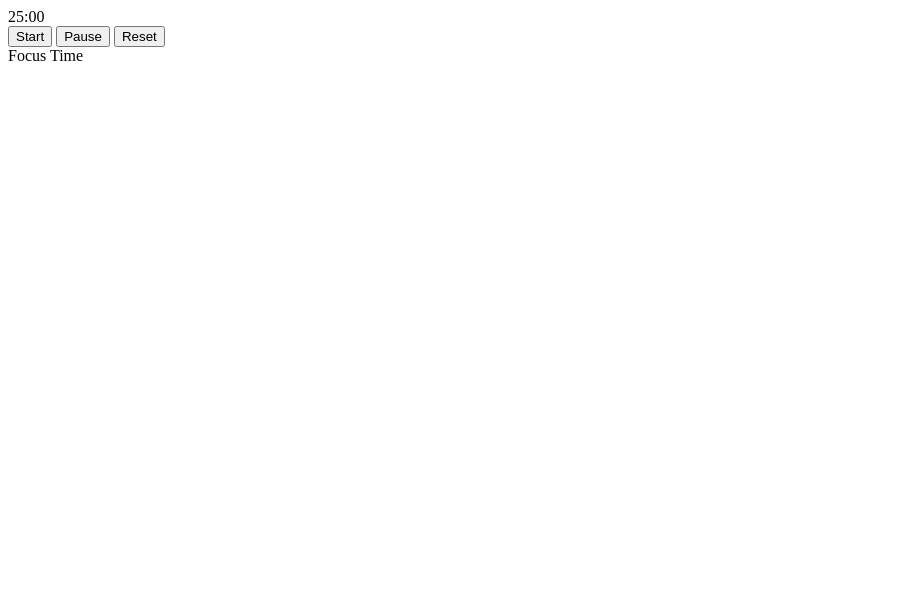
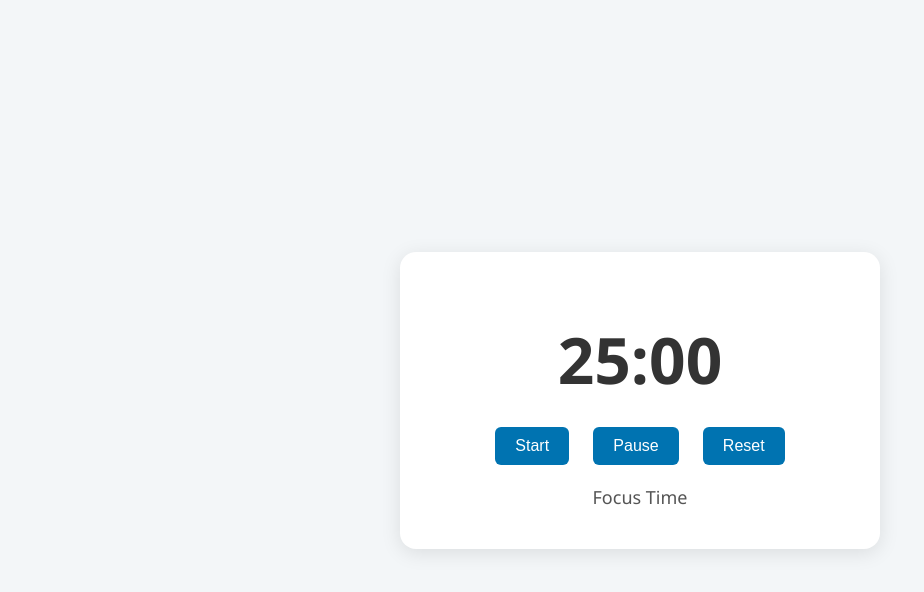
Before and after one commit to Dineshkumar-DDK/pomadaro, a plain HTML site: page index.html in a window 1280 px wide. Shown: the whole page, without its empty margins (0-924 px from the left). Drawn offline with Linux system fonts and the light colour scheme.

Commit message:
latest code

```diff
--- a/index.html
+++ b/index.html
@@ -5,6 +5,7 @@
     <meta name="viewport" content="width=device-width, initial-scale=1.0">
     <title>Pomadaro timer</title>
     <link rel="stylesheet" href="styles.css">
+    <script defer src="script.js"></script>
 </head>
 <body>
     <div class="container">
--- /dev/null
+++ b/script.js
@@ -0,0 +1,25 @@
+
+const workDuration = 25 * 60; // 25 minutes
+const timeLeft  = workDuration;
+const timer = null;
+
+function startTimer(){
+    timer = setInterval(updateTimer,1000)
+    if(timeLeft>0){
+        timeLeft--;
+        updateTimer();
+    }
+    else{
+        clearInterval(timer);
+        updateTimer();
+        startTimer();
+    }
+}
+
+function updateTimer(){
+    const minutes = String(Math.floor(timeLeft /60)).padStart(2,'0');
+    const seconds = String (timeLeft % 60).padStart(2,'0');
+    document.getElementById("timer").innerText = `${minutes}:${seconds}`;
+}
+
+startTimer();
--- a/styles.css
+++ b/styles.css
@@ -0,0 +1,55 @@
+body {
+  margin: 0;
+  font-family: 'Segoe UI', Tahoma, Geneva, Verdana, sans-serif;
+  background-color: #f3f6f8;
+  color: #1d2226;
+  display: flex;
+  justify-content: center;
+  align-items: center;
+  height: 100vh;
+}
+
+.container {
+  text-align: center;
+  background-color: #ffffff;
+  padding: 40px;
+  border-radius: 16px;
+  box-shadow: 0 4px 20px rgba(0, 0, 0, 0.1);
+  max-width: 400px;
+  width: 90%;
+}
+
+h1 {
+  margin-bottom: 24px;
+  color: #0073b1;
+}
+
+.timer {
+  font-size: 64px;
+  font-weight: bold;
+  margin: 24px 0;
+  color: #333;
+}
+
+.controls button {
+  font-size: 16px;
+  padding: 10px 20px;
+  margin: 0 10px;
+  border: none;
+  border-radius: 6px;
+  cursor: pointer;
+  background-color: #0073b1;
+  color: #fff;
+  transition: background-color 0.3s ease;
+}
+
+.controls button:hover {
+  background-color: #005582;
+}
+
+.status {
+  margin-top: 20px;
+  font-size: 18px;
+  font-weight: 500;
+  color: #555;
+}
```
